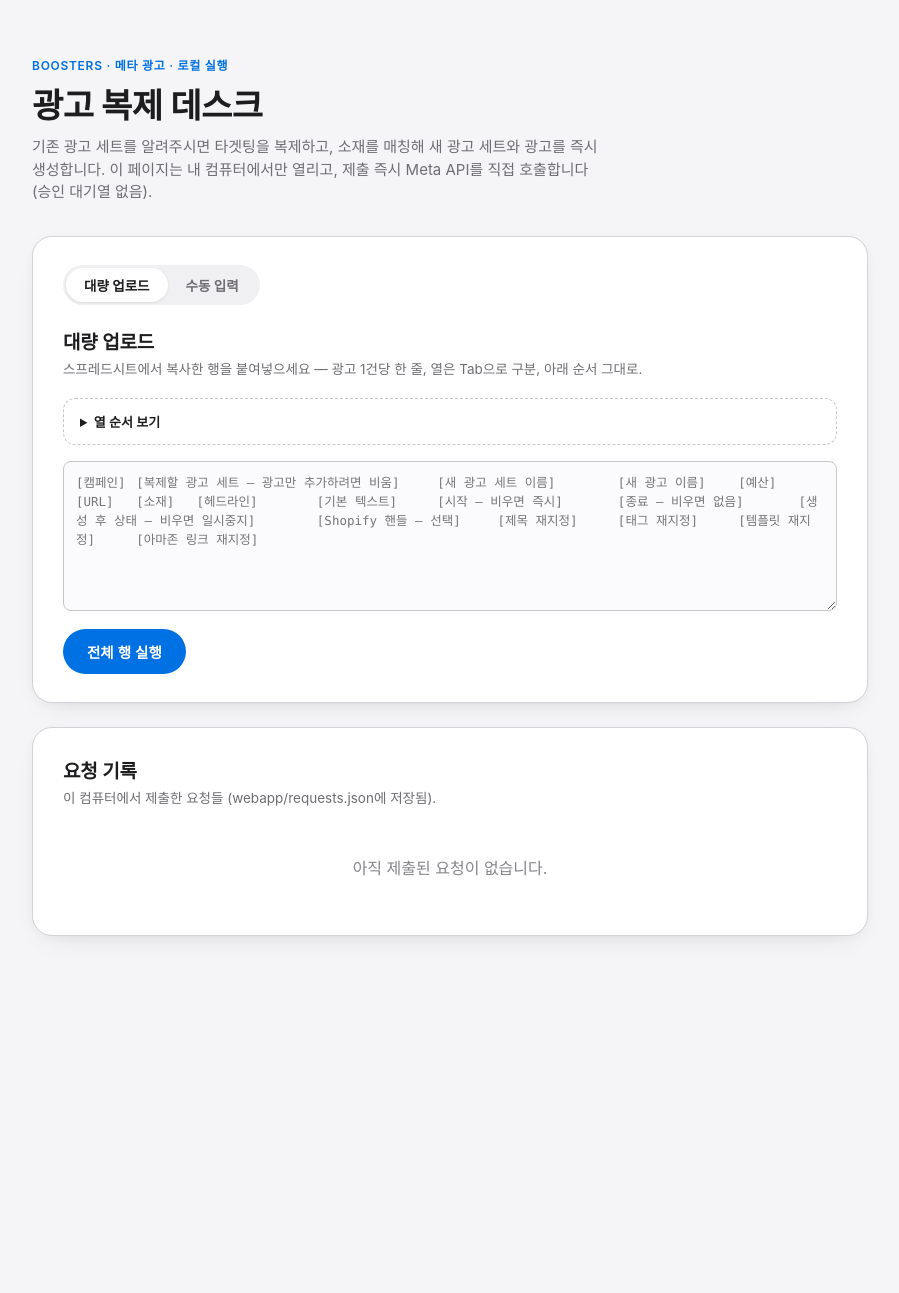
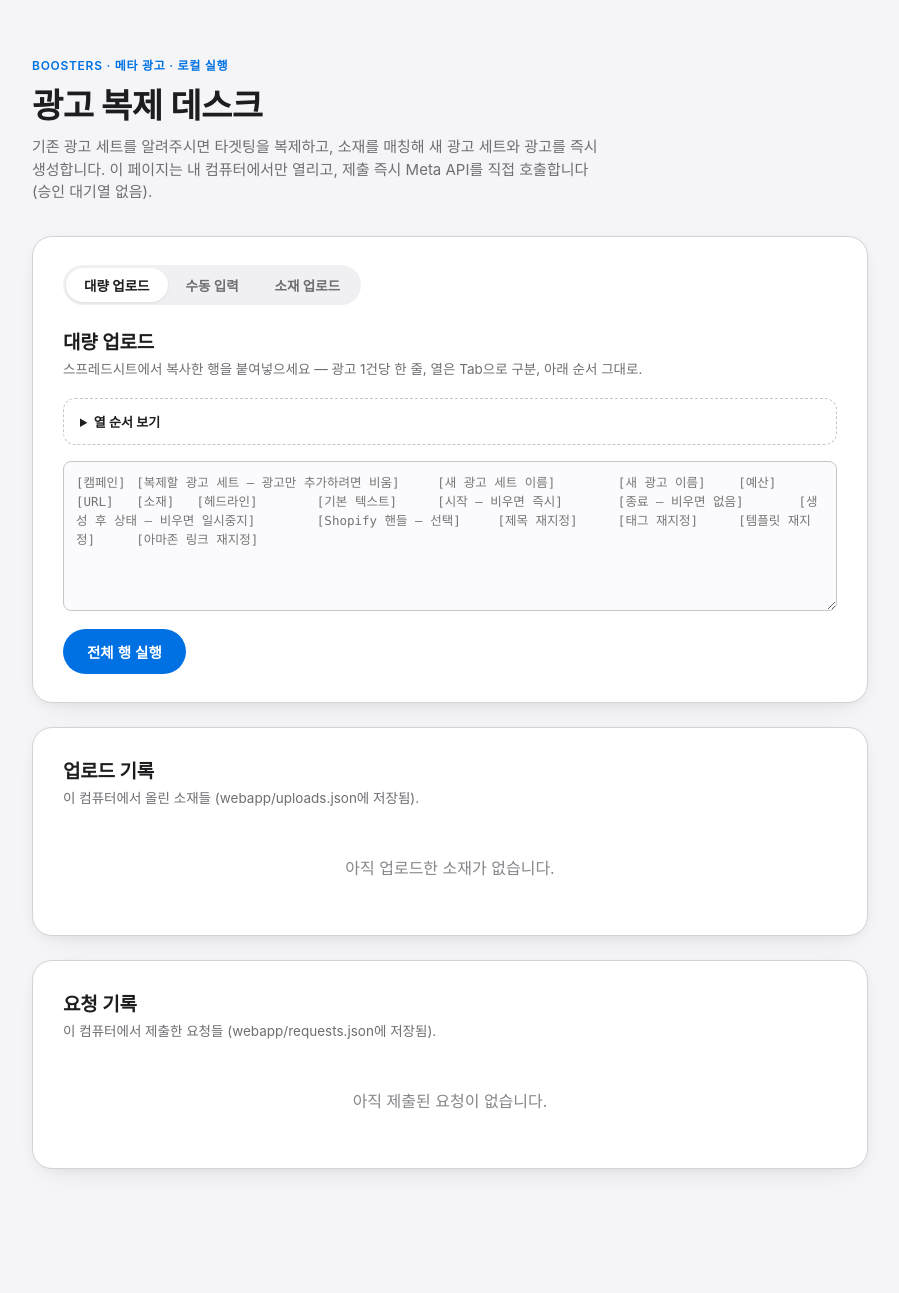
Before and after one commit to sungyyy26/metaad-creator, a Flask app: page / in a window 1280 px wide. Shown: the whole page, without its empty margins (190-1089 px from the left). Before the commit the page ends 939 px from the top, so only its background shows below. Run offline with Flask 3, Linux system fonts and the light colour scheme.

Commit message:
Add Meta creative-library upload tab (local file -> ad account directly)
Uploads a local video/image straight to act_<id>/advideos or /adimages via
multipart, bypassing the public-URL requirement a Claude-session-based
workflow would have needed. Google Drive sync was considered but excluded
per user request. History tracked in webapp/uploads.json (git-ignored),
with the same delete-row UX as the request history table.

Co-Authored-By: Claude Sonnet 5 <noreply@anthropic.com>
Claude-Session: https://claude.ai/code/session_01KentCtJqe1KiuePnZrmkPU

```diff
--- a/meta_lib.py
+++ b/meta_lib.py
@@ -1,11 +1,13 @@
 """Shared Meta Marketing API helpers used by both the CLI script (duplicate_ad.py)
 and the local web dashboard (webapp/app.py)."""
 import json
+import os
 import time
 
 import requests
 
 GRAPH = "https://graph.facebook.com/v21.0"
+VIDEO_EXTENSIONS = {".mp4", ".mov", ".avi", ".m4v", ".webm", ".mkv"}
 
 # Ad-account/app-level throttling codes Meta expects callers to back off and
 # retry rather than treat as a hard failure (e.g. code 17 "User request limit
@@ -251,3 +253,36 @@ def duplicate_ad(token, *, campaign_id, candidate_account_ids, source_adset_name
             f"act={account_id}&selected_ad_ids={ad['id']}"
         ),
     }
+
+
+def upload_creative(token, account_id, filename, file_obj):
+    """Uploads a local file straight into the ad account's video/image library
+    (no public URL needed — unlike a Claude session with no local filesystem
+    access, this desktop tool can just send the file's bytes directly).
+    Video vs. image is picked by file extension. Returns a dict describing the
+    created asset; for images, 'asset_id' is the image hash used elsewhere as
+    `image_hash` in an ad creative's link_data; for videos, it's the video id
+    used as `video_id`.
+    """
+    ext = os.path.splitext(filename)[1].lower()
+    is_video = ext in VIDEO_EXTENSIONS
+    endpoint = "advideos" if is_video else "adimages"
+    field = "source" if is_video else "filename"
+
+    r = requests.post(
+        f"{GRAPH}/act_{account_id}/{endpoint}",
+        files={field: (filename, file_obj)},
+        data={"access_token": token},
+    )
+    data = r.json()
+    if "error" in data:
+        raise MetaApiError(_format_error("POST", f"act_{account_id}/{endpoint}", data["error"]))
+
+    if is_video:
+        return {"kind": "video", "asset_id": data.get("id"), "filename": filename}
+
+    images = data.get("images", {})
+    info = images.get(filename) or next(iter(images.values()), {})
+    if not info.get("hash"):
+        raise MetaApiError(f"이미지 업로드 응답에서 hash를 찾지 못했습니다: {data}")
+    return {"kind": "image", "asset_id": info["hash"], "filename": filename, "url": info.get("url")}
--- a/webapp/app.py
+++ b/webapp/app.py
@@ -30,6 +30,7 @@ load_dotenv()  # reads .env in the repo root (or nearest parent) if present;
 app = Flask(__name__)
 app.secret_key = os.environ.get("FLASK_SECRET_KEY", os.urandom(24))
 DB_PATH = os.path.join(os.path.dirname(__file__), "requests.json")
+UPLOADS_DB_PATH = os.path.join(os.path.dirname(__file__), "uploads.json")
 LOCK = threading.Lock()
 
 ACCOUNTS = {
@@ -165,30 +166,53 @@ def parse_bulk_row(cols):
     )
 
 
-def load_requests():
-    if not os.path.exists(DB_PATH):
+def _load_json_list(path):
+    if not os.path.exists(path):
         return []
-    with open(DB_PATH, encoding="utf-8") as f:
+    with open(path, encoding="utf-8") as f:
         return json.load(f)
 
 
-def save_requests(items):
-    with open(DB_PATH, "w", encoding="utf-8") as f:
+def _save_json_list(path, items):
+    with open(path, "w", encoding="utf-8") as f:
         json.dump(items, f, ensure_ascii=False, indent=2)
 
 
+def _upsert(path, entry):
+    with LOCK:
+        items = [it for it in _load_json_list(path) if it["id"] != entry["id"]]
+        items.append(entry)
+        _save_json_list(path, items)
+
+
+def _remove(path, entry_id):
+    with LOCK:
+        items = [it for it in _load_json_list(path) if it["id"] != entry_id]
+        _save_json_list(path, items)
+
+
+def load_requests():
+    return _load_json_list(DB_PATH)
+
+
 def upsert(entry):
-    with LOCK:
-        items = load_requests()
-        items = [it for it in items if it["id"] != entry["id"]]
-        items.append(entry)
-        save_requests(items)
+    _upsert(DB_PATH, entry)
 
 
 def remove_request(req_id):
-    with LOCK:
-        items = [it for it in load_requests() if it["id"] != req_id]
-        save_requests(items)
+    _remove(DB_PATH, req_id)
+
+
+def load_uploads():
+    return _load_json_list(UPLOADS_DB_PATH)
+
+
+def upsert_upload(entry):
+    _upsert(UPLOADS_DB_PATH, entry)
+
+
+def remove_upload(upload_id):
+    _remove(UPLOADS_DB_PATH, upload_id)
 
 
 def new_entry(**fields):
@@ -273,8 +297,9 @@ def run_shopify_bridge(entry, *, new_ad_name, source_handle, title_override=None
 @app.route("/")
 def index():
     items = list(reversed(load_requests()))
+    uploads = list(reversed(load_uploads()))
     message = session.pop("flash_message", None)
-    return render_template("index.html", accounts=ACCOUNTS, items=items,
+    return render_template("index.html", accounts=ACCOUNTS, items=items, uploads=uploads,
                             message=message, bulk_columns=BULK_COLUMNS)
 
 
@@ -413,5 +438,51 @@ def delete(req_id):
     return {"ok": True}
 
 
+@app.route("/upload_creative", methods=["POST"])
+def upload_creative():
+    """Uploads a local video/image file straight into a Meta ad account's
+    creative library — no public hosting needed, since this runs on your own
+    machine and can send the file's bytes directly."""
+    file = request.files.get("creative_file")
+    account_id = request.form.get("upload_account_id", "")
+    entry = new_entry(filename=(file.filename if file else ""), accountId=account_id)
+    upsert_upload(entry)
+
+    token = os.environ.get("META_ACCESS_TOKEN")
+    if not file or not file.filename:
+        entry["status"] = "error"
+        entry["error"] = "업로드할 파일을 선택해주세요."
+    elif not account_id:
+        entry["status"] = "error"
+        entry["error"] = "업로드할 광고 계정을 선택해주세요."
+    elif not token:
+        entry["status"] = "error"
+        entry["error"] = "META_ACCESS_TOKEN 환경변수가 설정되어 있지 않습니다."
+    else:
+        try:
+            result = meta_lib.upload_creative(token, account_id, file.filename, file.stream)
+            entry["status"] = "done"
+            entry["result"] = result
+        except meta_lib.MetaApiError as e:
+            entry["status"] = "error"
+            entry["error"] = str(e)
+        except Exception as e:  # noqa: BLE001
+            entry["status"] = "error"
+            entry["error"] = f"예상치 못한 오류: {e}"
+    upsert_upload(entry)
+
+    message = ({"kind": "ok", "text": f"업로드 완료: {entry['result']['kind']} — {entry['result']['asset_id']}"}
+               if entry["status"] == "done"
+               else {"kind": "err", "text": entry.get("error", "알 수 없는 오류")})
+    session["flash_message"] = message
+    return redirect("/")
+
+
+@app.route("/delete_upload/<upload_id>", methods=["POST"])
+def delete_upload(upload_id):
+    remove_upload(upload_id)
+    return {"ok": True}
+
+
 if __name__ == "__main__":
     app.run(debug=True, port=5000)
--- a/webapp/templates/index.html
+++ b/webapp/templates/index.html
@@ -124,6 +124,7 @@
     <div class="tabs">
       <button type="button" class="tab-btn active" data-tab="bulk">대량 업로드</button>
       <button type="button" class="tab-btn" data-tab="manual">수동 입력</button>
+      <button type="button" class="tab-btn" data-tab="upload">소재 업로드</button>
     </div>
 
     <div class="tab-panel" id="tab-manual" hidden>
@@ -247,6 +248,58 @@
         <button type="submit" class="primary">전체 행 실행</button>
       </form>
     </div>
+
+    <div class="tab-panel" id="tab-upload" hidden>
+      <h2>Meta 소재 라이브러리에 업로드</h2>
+      <p class="hint">내 컴퓨터의 영상/이미지 파일을 광고 계정의 소재 라이브러리에 바로 올립니다 (공개 URL 필요 없음). 올린 뒤 "소재" 칸에 이 파일명을 적으면 광고 생성 시 자동으로 매칭됩니다.</p>
+      <form method="post" action="/upload_creative" enctype="multipart/form-data">
+        <div class="field">
+          <label>파일 *</label>
+          <input type="file" name="creative_file" accept="video/*,image/*" required>
+        </div>
+        <div class="field">
+          <label>광고 계정 *</label>
+          <select name="upload_account_id" required>
+            {% for id, label in accounts.items() %}
+              <option value="{{ id }}">{{ label }}</option>
+            {% endfor %}
+          </select>
+        </div>
+        <button type="submit" class="primary">업로드</button>
+      </form>
+    </div>
+  </div>
+
+  <div class="panel">
+    <h2>업로드 기록</h2>
+    <p class="hint">이 컴퓨터에서 올린 소재들 (webapp/uploads.json에 저장됨).</p>
+    {% if uploads %}
+    <table>
+      <thead><tr><th>상태</th><th>업로드 시각</th><th>파일명</th><th>계정</th><th>결과</th><th></th></tr></thead>
+      <tbody>
+        {% for u in uploads %}
+        <tr>
+          <td><span class="pill {{ u.status }}">{{ {'done':'완료','error':'오류'}.get(u.status, u.status) }}</span></td>
+          <td>{{ u.submittedAt }}</td>
+          <td>{{ u.filename }}</td>
+          <td>{{ accounts.get(u.accountId, u.accountId) }}</td>
+          <td>
+            {% if u.status == 'done' and u.result %}
+              {{ u.result.kind }} · <span class="mono">{{ u.result.asset_id }}</span>
+            {% elif u.status == 'error' %}
+              {{ u.error }}
+            {% endif %}
+          </td>
+          <td>
+            <button type="button" class="delete-btn" data-delete-url="/delete_upload/{{ u.id }}" title="기록 삭제 (실제 업로드된 소재는 삭제되지 않음)">×</button>
+          </td>
+        </tr>
+        {% endfor %}
+      </tbody>
+    </table>
+    {% else %}
+      <div class="empty">아직 업로드한 소재가 없습니다.</div>
+    {% endif %}
   </div>
 
   <div class="panel">
@@ -277,7 +330,7 @@
             {% endif %}
           </td>
           <td>
-            <button type="button" class="delete-btn" data-delete-id="{{ it.id }}" title="기록 삭제 (실제 광고는 삭제되지 않음)">×</button>
+            <button type="button" class="delete-btn" data-delete-url="/delete/{{ it.id }}" title="기록 삭제 (실제 광고는 삭제되지 않음)">×</button>
           </td>
         </tr>
         {% endfor %}
@@ -296,14 +349,15 @@
       var target = btn.getAttribute("data-tab");
       document.getElementById("tab-manual").hidden = target !== "manual";
       document.getElementById("tab-bulk").hidden = target !== "bulk";
+      document.getElementById("tab-upload").hidden = target !== "upload";
     });
   });
 
-  document.querySelectorAll(".delete-btn[data-delete-id]").forEach(function (btn) {
+  document.querySelectorAll(".delete-btn[data-delete-url]").forEach(function (btn) {
     btn.addEventListener("click", function () {
-      var id = btn.getAttribute("data-delete-id");
+      var url = btn.getAttribute("data-delete-url");
       btn.disabled = true;
-      fetch("/delete/" + id, { method: "POST" }).then(function (r) {
+      fetch(url, { method: "POST" }).then(function (r) {
         if (r.ok) {
           var row = btn.closest("tr");
           if (row) row.remove();
```
Also changed, not shown: 1 other file.
